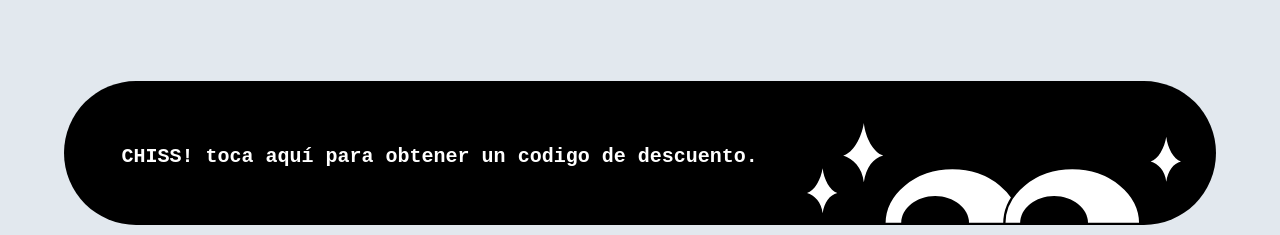
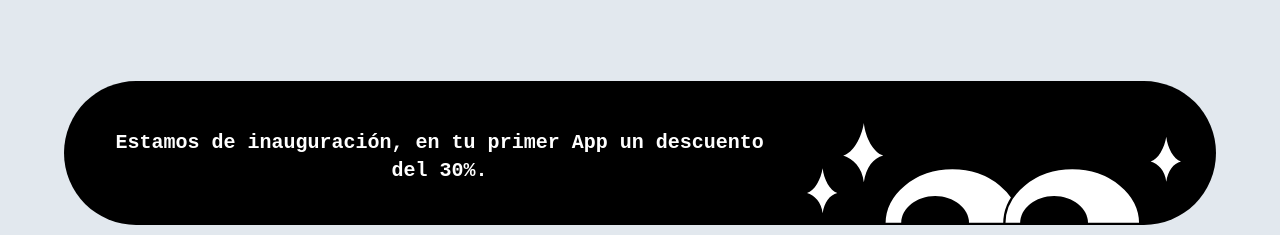
Before and after one commit to nicodsd/Portfolio, a React (Vite) app: page / in a window 1280 px wide. Shown: the part 5000-5235 px from the top of the page. Built offline with nearby package versions, Linux system fonts and the light colour scheme; no server answers; a web font is replaced by a local one.

Commit message:
desceunto

```diff
--- a/src/pages/Ojos.jsx
+++ b/src/pages/Ojos.jsx
@@ -5,7 +5,7 @@ function Ojos() {
   return (
     <div className='mt-20 md:my-10 selection:bg-transparent md:mt-0 md:h-[25vw] w-full flex justify-center items-end '>
       <div className='flex flex-col md:flex-row relative items-center justify-evenly md:w-[90%] duration-150 md:text-white md:bg-black h-28 pt-2 px-2 lg:h-36 rounded-t- md:rounded-full '>
-        <p className='text-center w-[60%] md:text-md lg:text-xl font-semibold text-mono'>CHISS! toca aquí para obtener un codigo de descuento.</p>
+        <p className='text-center w-[60%] md:text-md lg:text-xl font-semibold text-mono'>Estamos de inauguración, en tu primer App un descuento del 30%.</p>
         <div className='flex w-[60vw] md:w-fit h-full mt-1 md:mt-0 bg-black md:bg-transparent rounded-t-full justify-center items-end'>
           <img className='h-10 md:h-[8vw] w-fit' src={ojos} alt="ojos" />
         </div>
```
